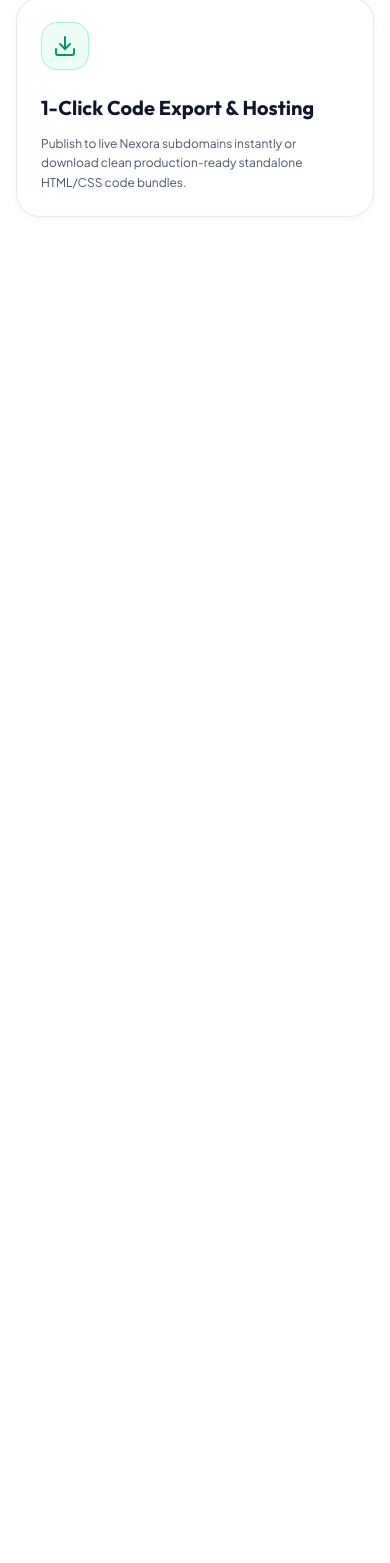
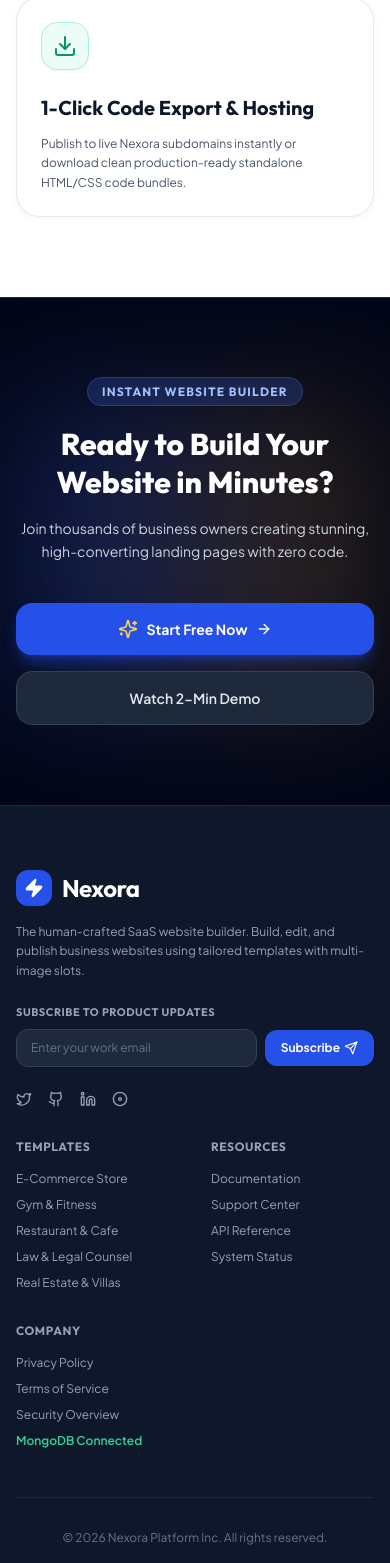
Before and after one commit to priyanshupokhariya5-crypto/nexora, a React (Vite) app in the folder client/: page / in a window 390 px wide. Shown: the part 7016-8579 px from the top of the page. Before the commit the page ends 7313 px from the top, so only its background shows below. Built offline with nearby package versions, Linux system fonts and the light colour scheme; no server answers; a web font is replaced by a local one.

Commit message:
Restore original Nexora bottom Footer and CTA section in SaaSPage.jsx

```diff
--- a/client/src/components/SaaSPage.jsx
+++ b/client/src/components/SaaSPage.jsx
@@ -726,6 +726,150 @@ export default function SaaSPage({ templates = [], onSelectTemplate, onExploreCa
         </div>
       </section>
 
+      {/* 9. READY TO BUILD CTA SECTION */}
+      <section className="py-20 md:py-28 bg-slate-950 text-white relative overflow-hidden border-t border-slate-800 w-full min-w-0 max-w-full">
+        <div className="absolute top-1/2 left-1/2 -translate-x-1/2 -translate-y-1/2 w-[90%] max-w-[600px] h-[300px] bg-gradient-to-r from-brand-600/30 to-amber-500/20 blur-3xl pointer-events-none" />
+
+        <div className="max-w-7xl mx-auto px-4 sm:px-6 lg:px-8 text-center relative z-10 w-full min-w-0 max-w-full">
+          <motion.div
+            initial={{ opacity: 0, scale: 0.95 }}
+            whileInView={{ opacity: 1, scale: 1 }}
+            viewport={{ once: true }}
+            transition={{ duration: 0.6 }}
+            className="relative z-10 max-w-3xl mx-auto w-full min-w-0 max-w-full"
+          >
+            <span className="px-3.5 py-1.5 rounded-full text-xs font-bold bg-brand-500/20 text-brand-300 border border-brand-500/30 uppercase tracking-widest font-display">
+              Instant Website Builder
+            </span>
+            <h2 className="text-3xl sm:text-5xl font-extrabold mt-6 leading-tight font-display">
+              Ready to Build Your Website in Minutes?
+            </h2>
+            <p className="mt-4 text-slate-300 text-sm sm:text-base leading-relaxed">
+              Join thousands of business owners creating stunning, high-converting landing pages with zero code.
+            </p>
+
+            <div className="mt-10 flex flex-col sm:flex-row items-center justify-center gap-4 w-full min-w-0 max-w-full">
+              <button
+                onClick={onExploreCatalog}
+                className="w-full sm:w-auto px-8 py-4 rounded-2xl bg-brand-600 hover:bg-brand-500 text-white font-bold text-sm shadow-lg shadow-brand-600/40 transition-all flex items-center justify-center space-x-2"
+              >
+                <Sparkles className="w-5 h-5 text-amber-300" />
+                <span>Start Free Now</span>
+                <ArrowRight className="w-4 h-4" />
+              </button>
+
+              <button
+                onClick={onExploreCatalog}
+                className="w-full sm:w-auto px-7 py-4 rounded-2xl bg-slate-800 hover:bg-slate-700 text-slate-200 font-semibold text-sm border border-slate-700 transition-all"
+              >
+                Watch 2-Min Demo
+              </button>
+            </div>
+          </motion.div>
+        </div>
+      </section>
+
+      {/* 10. FOOTER SECTION */}
+      <footer className="bg-slate-900 text-white border-t border-slate-800 pt-16 pb-12 w-full min-w-0 max-w-full">
+        <div className="max-w-7xl mx-auto px-4 sm:px-6 lg:px-8 w-full min-w-0 max-w-full">
+
+          <div className="grid grid-cols-2 md:grid-cols-5 gap-8 mb-12 w-full min-w-0 max-w-full">
+
+            {/* Brand Column */}
+            <div className="col-span-2">
+              <div className="flex items-center space-x-2.5">
+                <div className="w-9 h-9 rounded-xl bg-brand-600 flex items-center justify-center text-white">
+                  <Zap className="w-5 h-5 fill-current" />
+                </div>
+                <span className="text-2xl font-bold font-display tracking-tight">Nexora</span>
+              </div>
+              <p className="mt-4 text-xs sm:text-sm text-slate-400 max-w-sm leading-relaxed">
+                The human-crafted SaaS website builder. Build, edit, and publish business websites using tailored templates with multi-image slots.
+              </p>
+
+              {/* Newsletter Form */}
+              <form onSubmit={handleNewsletterSubmit} className="mt-6 max-w-sm">
+                <label className="block text-[11px] font-bold uppercase tracking-wider text-slate-400 mb-2 font-display">
+                  Subscribe to Product Updates
+                </label>
+                <div className="flex items-center space-x-2">
+                  <input
+                    type="email"
+                    required
+                    value={newsletterEmail}
+                    onChange={(e) => setNewsletterEmail(e.target.value)}
+                    placeholder="Enter your work email"
+                    className="px-3.5 py-2.5 rounded-xl bg-slate-800 border border-slate-700 text-xs text-white placeholder-slate-500 focus:outline-none focus:ring-2 focus:ring-brand-500 w-full"
+                  />
+                  <button
+                    type="submit"
+                    className="px-4 py-2.5 rounded-xl bg-brand-600 hover:bg-brand-500 text-white font-bold text-xs shadow flex-shrink-0 flex items-center space-x-1"
+                  >
+                    <span>Subscribe</span>
+                    <Send className="w-3.5 h-3.5" />
+                  </button>
+                </div>
+                {newsletterSuccess && (
+                  <p className="mt-2 text-xs text-emerald-400 font-semibold">Thank you for subscribing!</p>
+                )}
+              </form>
+
+              {/* Social Icons */}
+              <div className="mt-6 flex items-center space-x-4 text-slate-400">
+                <a href="#twitter" className="hover:text-white transition-colors" aria-label="Twitter"><Twitter className="w-4 h-4" /></a>
+                <a href="#github" className="hover:text-white transition-colors" aria-label="GitHub"><Github className="w-4 h-4" /></a>
+                <a href="#linkedin" className="hover:text-white transition-colors" aria-label="LinkedIn"><Linkedin className="w-4 h-4" /></a>
+                <a href="#discord" className="hover:text-white transition-colors" aria-label="Discord"><Discord className="w-4 h-4" /></a>
+              </div>
+            </div>
+
+            {/* Column 2: Templates */}
+            <div>
+              <h4 className="text-xs font-bold uppercase tracking-wider text-slate-400 mb-4 font-display">Templates</h4>
+              <ul className="space-y-2.5 text-xs text-slate-400">
+                <li><button onClick={onExploreCatalog} className="hover:text-white transition-colors">E-Commerce Store</button></li>
+                <li><button onClick={onExploreCatalog} className="hover:text-white transition-colors">Gym & Fitness</button></li>
+                <li><button onClick={onExploreCatalog} className="hover:text-white transition-colors">Restaurant & Cafe</button></li>
+                <li><button onClick={onExploreCatalog} className="hover:text-white transition-colors">Law & Legal Counsel</button></li>
+                <li><button onClick={onExploreCatalog} className="hover:text-white transition-colors">Real Estate & Villas</button></li>
+              </ul>
+            </div>
+
+            {/* Column 3: Resources */}
+            <div>
+              <h4 className="text-xs font-bold uppercase tracking-wider text-slate-400 mb-4 font-display">Resources</h4>
+              <ul className="space-y-2.5 text-xs text-slate-400">
+                <li><a href="#documentation" className="hover:text-white transition-colors">Documentation</a></li>
+                <li><a href="#help" className="hover:text-white transition-colors">Support Center</a></li>
+                <li><a href="#api" className="hover:text-white transition-colors">API Reference</a></li>
+                <li><a href="#status" className="hover:text-white transition-colors">System Status</a></li>
+              </ul>
+            </div>
+
+            {/* Column 4: Legal & Tech */}
+            <div>
+              <h4 className="text-xs font-bold uppercase tracking-wider text-slate-400 mb-4 font-display">Company</h4>
+              <ul className="space-y-2.5 text-xs text-slate-400">
+                <li><a href="#privacy" className="hover:text-white transition-colors">Privacy Policy</a></li>
+                <li><a href="#terms" className="hover:text-white transition-colors">Terms of Service</a></li>
+                <li><a href="#security" className="hover:text-white transition-colors">Security Overview</a></li>
+                <li><span className="text-emerald-400 font-semibold">MongoDB Connected</span></li>
+              </ul>
+            </div>
+
+          </div>
+
+          <div className="pt-8 border-t border-slate-800 flex flex-col sm:flex-row items-center justify-between text-xs text-slate-500 w-full min-w-0 max-w-full">
+            <p>© 2026 Nexora Platform Inc. All rights reserved.</p>
+            <div className="flex space-x-6 mt-4 sm:mt-0">
+              <span className="hover:text-slate-400 cursor-pointer">Privacy</span>
+              <span className="hover:text-slate-400 cursor-pointer">Terms</span>
+              <span className="hover:text-slate-400 cursor-pointer">Cookies</span>
+            </div>
+          </div>
+        </div>
+      </footer>
+
       {/* Full-Screen Template Preview Modal */}
       {previewModalTemplate && (
         <div className="fixed inset-0 z-50 bg-slate-950/90 backdrop-blur-md flex flex-col justify-between w-full h-full">
```
